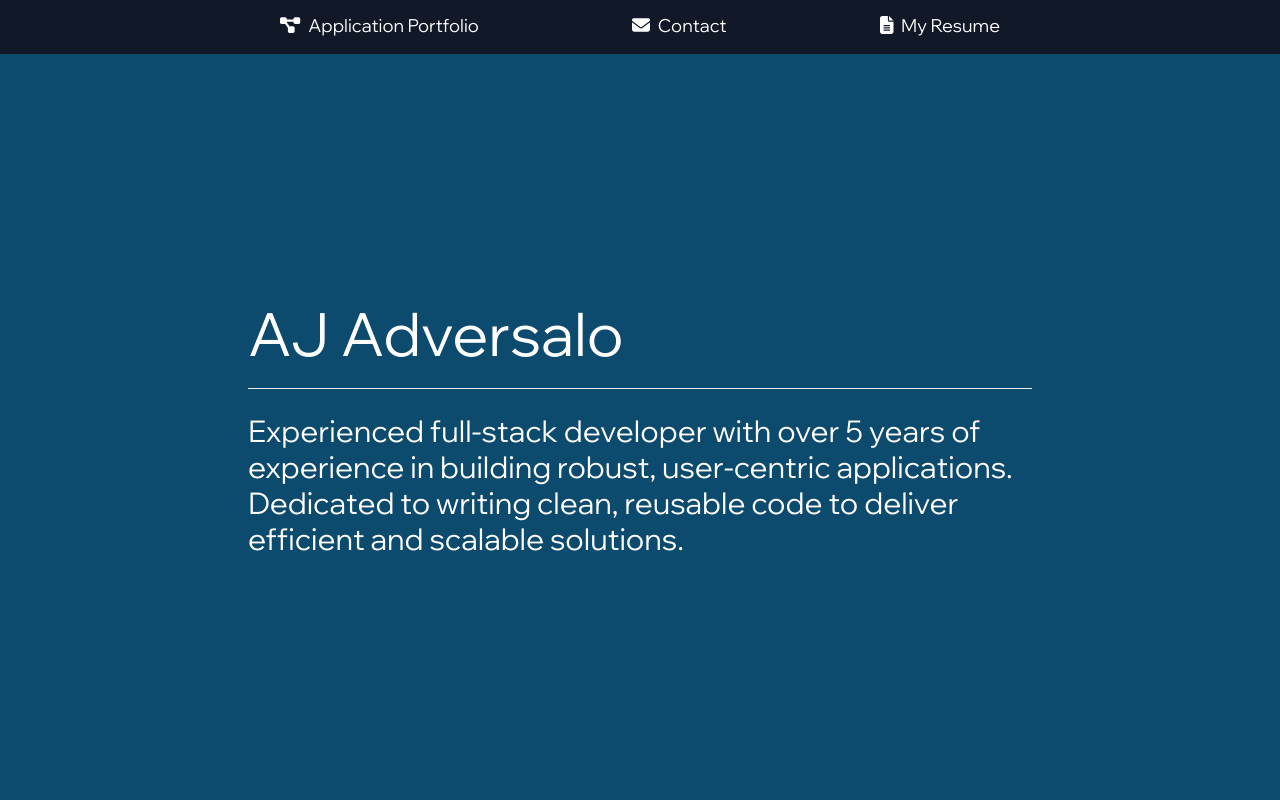
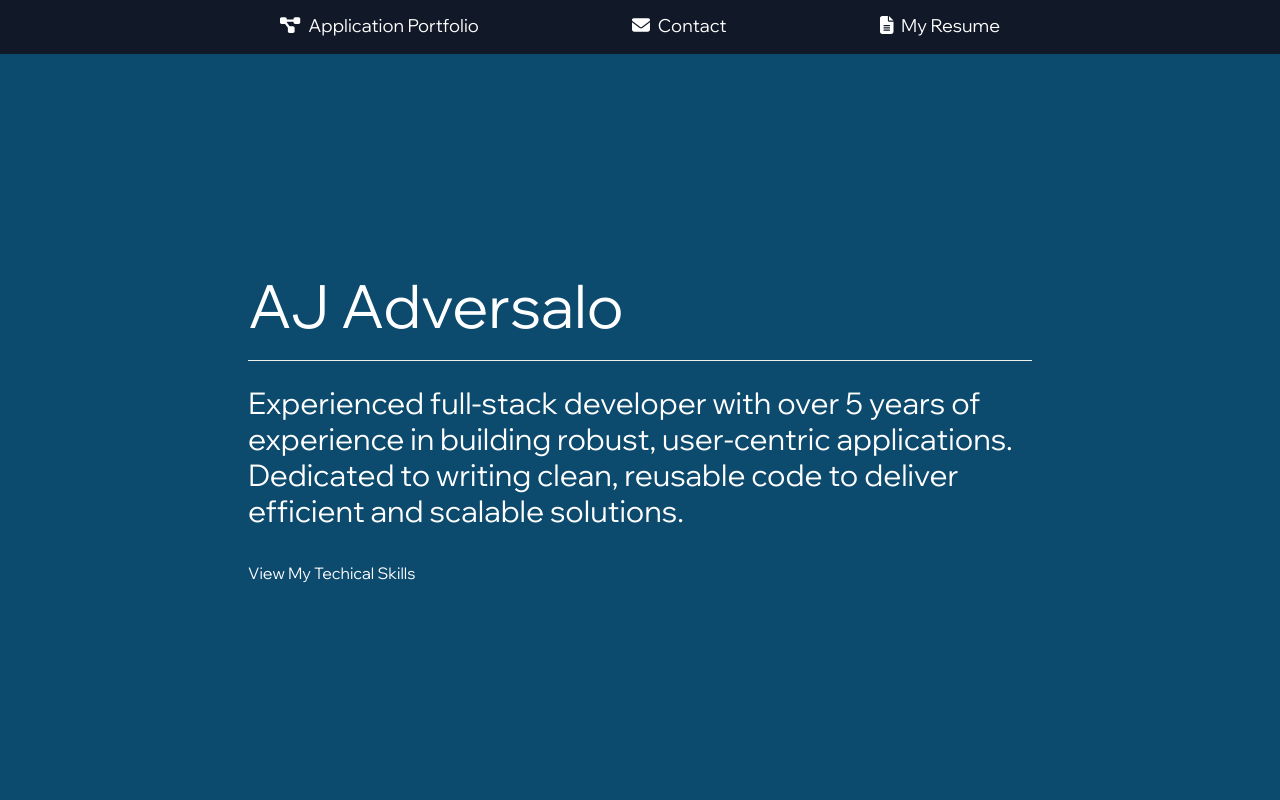
Before and after one commit to ajadversalo/ajadversalo.github.io, a React (Create React App) app: page / in a window 1280 px wide. Shown: the top 800 px of the page. Built offline with nearby package versions, Linux system fonts and the light colour scheme.

Commit message:
dynamic technicak skills

```diff
--- a/src/App.tsx
+++ b/src/App.tsx
@@ -14,6 +14,8 @@ import CloseIcon from '@mui/icons-material/Close';
 import GitHubIcon from '@mui/icons-material/GitHub';
 import LinkedInIcon from '@mui/icons-material/LinkedIn';
 import SaveAltIcon from '@mui/icons-material/SaveAlt';
+
+import Collapse from '@mui/material/Collapse';
 
 import Contact from './Pages//Contact';
 import Resume from './Pages/Resume';
@@ -37,6 +39,7 @@ function App() {
     const [showResume, setShowResume] = useState(false);
     const [selected, setSelected] = useState(null);
     const [isAtTop, setIsAtTop] = useState(false);
+    const [showTechnicalSkills, setShowTechnicalSkills] = useState(false);
 
     useEffect(() => {
         document.title = 'Adversalo';
@@ -142,9 +145,11 @@ function App() {
                             AJ Adversalo
                         </div>
                         <Divider className="bg-white" />
+                        <Collapse in={!showTechnicalSkills}>
                         <div className={"text-3xl"}>
                             Experienced full-stack developer with over 5 years of experience in building robust, user-centric applications. Dedicated to writing clean, reusable code to deliver efficient and scalable solutions.
                         </div>
+                        </Collapse>
                         {!isAtTop &&
                             <a href={"#top"}>
                                 <FontAwesomeIcon icon={faCircleChevronUp} size="2xl" className="fixed bottom-[90px] right-5 rounded-full h-[3rem] w-[3rem] opacity-30 hover:cursor-pointer" />
@@ -159,11 +164,14 @@ function App() {
                                 </Button>
                             </div>
                         }
-                        {false &&
-                            <div className="mt-8">
+                        {!showTechnicalSkills &&
+                            <div className="mt-8 hover:cursor-pointer hover:underline" onClick={() => setShowTechnicalSkills(true)}>View My Techical Skills</div>
+                        }
+                        <Collapse in={showTechnicalSkills}>
+                            <div className="">
                                 <SkillsNew />
                             </div>
-                        }
+                        </Collapse>
                     </div>
                 </div>
                 {false &&
--- a/src/Pages/SkillsNew.tsx
+++ b/src/Pages/SkillsNew.tsx
@@ -39,7 +39,7 @@ function SkillsNew() {
 
     const Skill = (props: any) => {
         return (
-            <div className={"flex mb-1 text-xs"}>
+            <div className={"flex mb-1 text-sm"}>
                 <div className={"w-[11rem] sm:w-[9rem]"}>
                     {props.category}
                 </div>
@@ -60,7 +60,7 @@ function SkillsNew() {
     return (
         <div className="">
             <div className="text-lg mb-2">
-                Skills
+                Technical Skills
             </div>
             {skills.map((p: any) => {
                 return (
```
